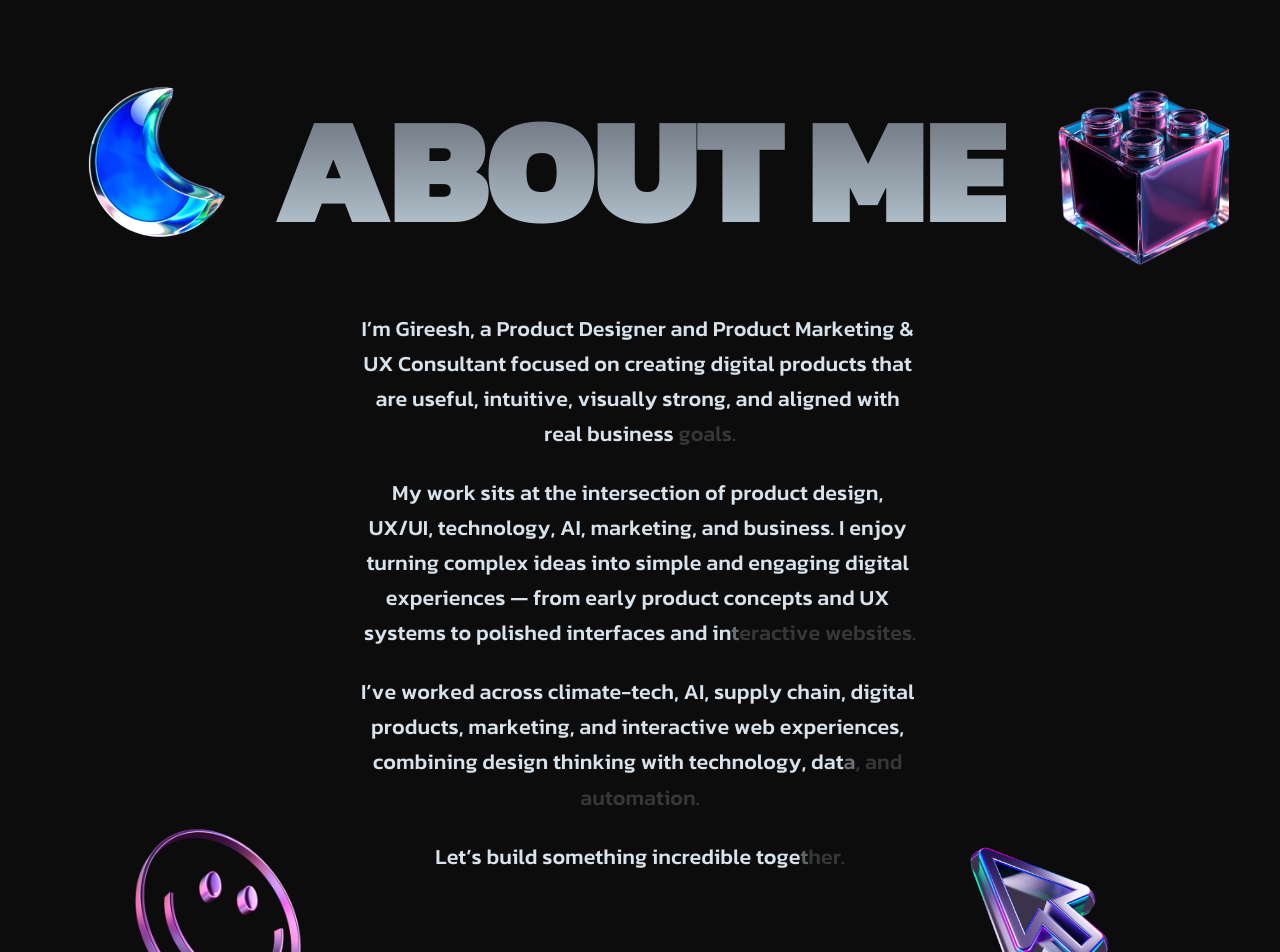
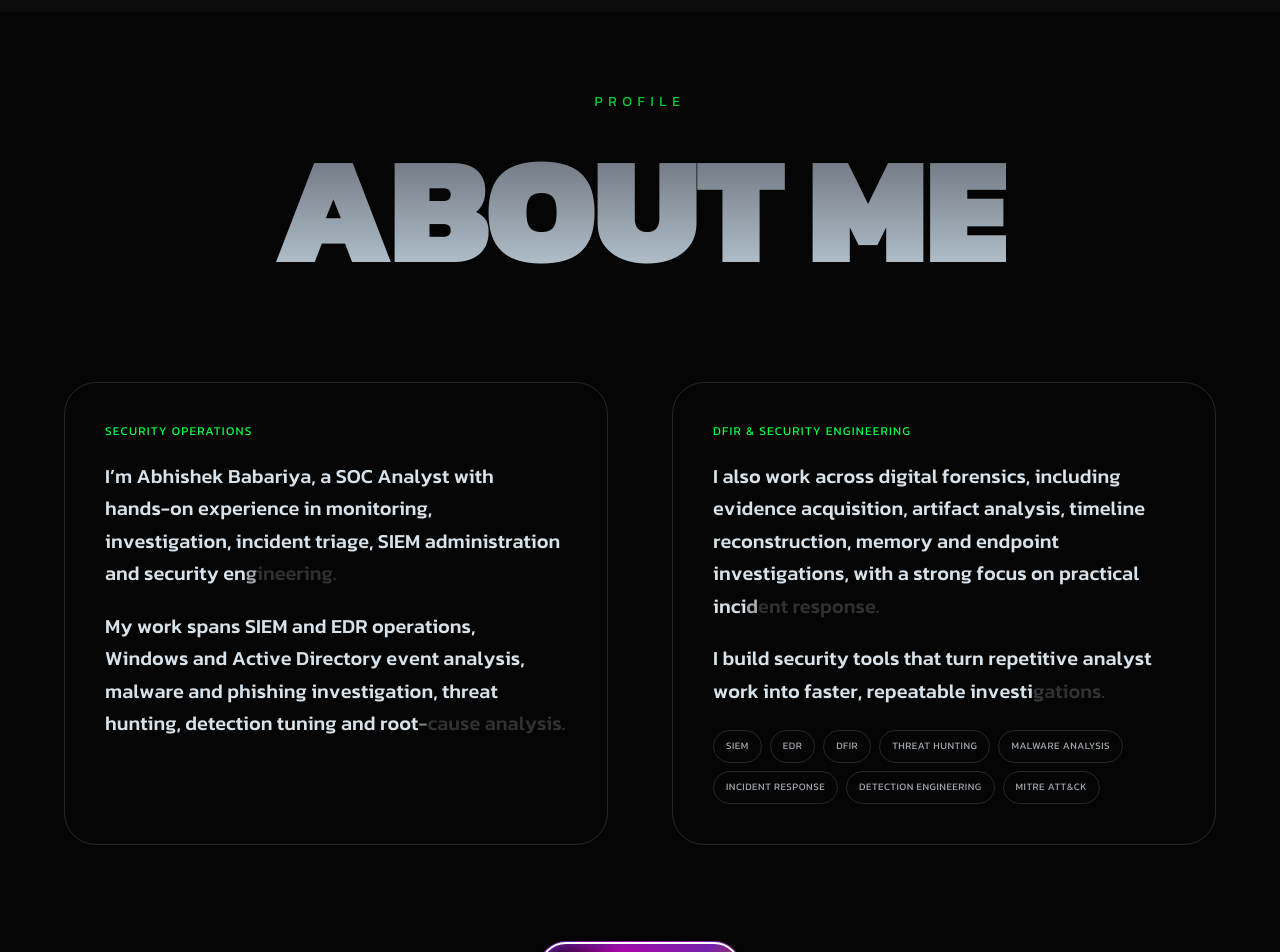
Before and after one commit to abhiiibabariya-dev/portfolio, a React (Vite) app: page / in a window 1280 px wide. Shown: the part 1540-2492 px from the top of the page. Built offline with nearby package versions, Linux system fonts and the light colour scheme.

Commit message:
feat: replace designer about section with SOC DFIR profile

```diff
--- a/src/sections/AboutSection.tsx
+++ b/src/sections/AboutSection.tsx
@@ -2,81 +2,41 @@ import FadeIn from '../components/FadeIn';
 import AnimatedText from '../components/AnimatedText';
 import ContactButton from '../components/ContactButton';
 
-const DECOR_BASE = '/images/decor';
-
 const ABOUT_PARAGRAPHS = [
-  'I’m Gireesh, a Product Designer and Product Marketing & UX Consultant focused on creating digital products that are useful, intuitive, visually strong, and aligned with real business goals.',
-  'My work sits at the intersection of product design, UX/UI, technology, AI, marketing, and business. I enjoy turning complex ideas into simple and engaging digital experiences — from early product concepts and UX systems to polished interfaces and interactive websites.',
-  'I’ve worked across climate-tech, AI, supply chain, digital products, marketing, and interactive web experiences, combining design thinking with technology, data, and automation.',
-  'Let’s build something incredible together.',
+  'I’m Abhishek Babariya, a SOC Analyst with hands-on experience in monitoring, investigation, incident triage, SIEM administration and security engineering.',
+  'My work spans SIEM and EDR operations, Windows and Active Directory event analysis, malware and phishing investigation, threat hunting, detection tuning and root-cause analysis.',
+  'I also work across digital forensics, including evidence acquisition, artifact analysis, timeline reconstruction, memory and endpoint investigations, with a strong focus on practical incident response.',
+  'I build security tools that turn repetitive analyst work into faster, repeatable investigations.',
 ];
 
 export default function AboutSection() {
   return (
-    <section
-      id="about"
-      className="relative min-h-screen flex items-center justify-center px-5 sm:px-8 md:px-10 py-20"
-      style={{ backgroundColor: '#0C0C0C' }}
-    >
-      {/* Decorative 3D corner images */}
-      <FadeIn
-        delay={0.1}
-        x={-80}
-        y={0}
-        duration={0.9}
-        className="absolute top-[4%] left-[1%] sm:left-[2%] md:left-[4%] pointer-events-none select-none"
-      >
-        <img src={`${DECOR_BASE}/moon.png`} alt="" className="w-[120px] sm:w-[160px] md:w-[210px]" />
-      </FadeIn>
-      <FadeIn
-        delay={0.25}
-        x={-80}
-        y={0}
-        duration={0.9}
-        className="absolute bottom-[8%] left-[3%] sm:left-[6%] md:left-[10%] pointer-events-none select-none"
-      >
-        <img src={`${DECOR_BASE}/object.png`} alt="" className="w-[100px] sm:w-[140px] md:w-[180px]" />
-      </FadeIn>
-      <FadeIn
-        delay={0.15}
-        x={80}
-        y={0}
-        duration={0.9}
-        className="absolute top-[4%] right-[1%] sm:right-[2%] md:right-[4%] pointer-events-none select-none"
-      >
-        <img src={`${DECOR_BASE}/lego.png`} alt="" className="w-[120px] sm:w-[160px] md:w-[210px]" />
-      </FadeIn>
-      <FadeIn
-        delay={0.3}
-        x={80}
-        y={0}
-        duration={0.9}
-        className="absolute bottom-[8%] right-[3%] sm:right-[6%] md:right-[10%] pointer-events-none select-none"
-      >
-        <img src={`${DECOR_BASE}/group.png`} alt="" className="w-[130px] sm:w-[170px] md:w-[220px]" />
-      </FadeIn>
+    <section id="about" className="relative min-h-screen flex items-center justify-center px-5 sm:px-8 md:px-10 py-20" style={{ backgroundColor: '#050505' }}>
+      <div className="relative z-10 flex flex-col items-center gap-14 sm:gap-20 md:gap-24 max-w-6xl mx-auto">
+        <FadeIn delay={0} y={40}>
+          <p className="uppercase tracking-[0.4em] text-xs md:text-sm text-center mb-5" style={{ color: '#00FF41', opacity: 0.8 }}>Profile</p>
+          <h2 className="hero-heading font-black uppercase leading-none tracking-tight text-center" style={{ fontSize: 'clamp(3rem, 12vw, 160px)' }}>
+            About Me
+          </h2>
+        </FadeIn>
 
-      {/* Content */}
-      <div className="relative z-10 flex flex-col items-center gap-16 sm:gap-20 md:gap-24">
-        <div className="flex flex-col items-center gap-10 sm:gap-14 md:gap-16">
-          <FadeIn delay={0} y={40}>
-            <h2
-              className="hero-heading font-black uppercase leading-none tracking-tight text-center"
-              style={{ fontSize: 'clamp(3rem, 12vw, 160px)' }}
-            >
-              About Me
-            </h2>
-          </FadeIn>
-
-          <div className="flex flex-col items-center gap-5 sm:gap-6">
-            {ABOUT_PARAGRAPHS.map((paragraph, i) => (
-              <AnimatedText
-                key={i}
-                text={paragraph}
-                className="font-medium text-center leading-relaxed max-w-[560px]"
-                style={{ color: '#D7E2EA', fontSize: 'clamp(1rem, 2vw, 1.35rem)' }}
-              />
+        <div className="grid md:grid-cols-2 gap-8 md:gap-16 w-full">
+          <div className="rounded-[32px] border border-[#D7E2EA]/15 p-7 md:p-10">
+            <p className="uppercase tracking-widest text-xs mb-5" style={{ color: '#00FF41' }}>Security Operations</p>
+            {ABOUT_PARAGRAPHS.slice(0, 2).map((paragraph, i) => (
+              <AnimatedText key={i} text={paragraph} className="font-medium leading-relaxed mb-5" style={{ color: '#D7E2EA', fontSize: 'clamp(1rem, 1.7vw, 1.25rem)' }} />
             ))}
+          </div>
+          <div className="rounded-[32px] border border-[#D7E2EA]/15 p-7 md:p-10">
+            <p className="uppercase tracking-widest text-xs mb-5" style={{ color: '#00FF41' }}>DFIR & Security Engineering</p>
+            {ABOUT_PARAGRAPHS.slice(2).map((paragraph, i) => (
+              <AnimatedText key={i} text={paragraph} className="font-medium leading-relaxed mb-5" style={{ color: '#D7E2EA', fontSize: 'clamp(1rem, 1.7vw, 1.25rem)' }} />
+            ))}
+            <div className="flex flex-wrap gap-2 mt-6">
+              {['SIEM', 'EDR', 'DFIR', 'Threat Hunting', 'Malware Analysis', 'Incident Response', 'Detection Engineering', 'MITRE ATT&CK'].map((tag) => (
+                <span key={tag} className="px-3 py-2 rounded-full border border-[#D7E2EA]/20 uppercase text-[0.62rem] tracking-wider" style={{ color: '#D7E2EA', opacity: 0.75 }}>{tag}</span>
+              ))}
+            </div>
           </div>
         </div>
 
```
